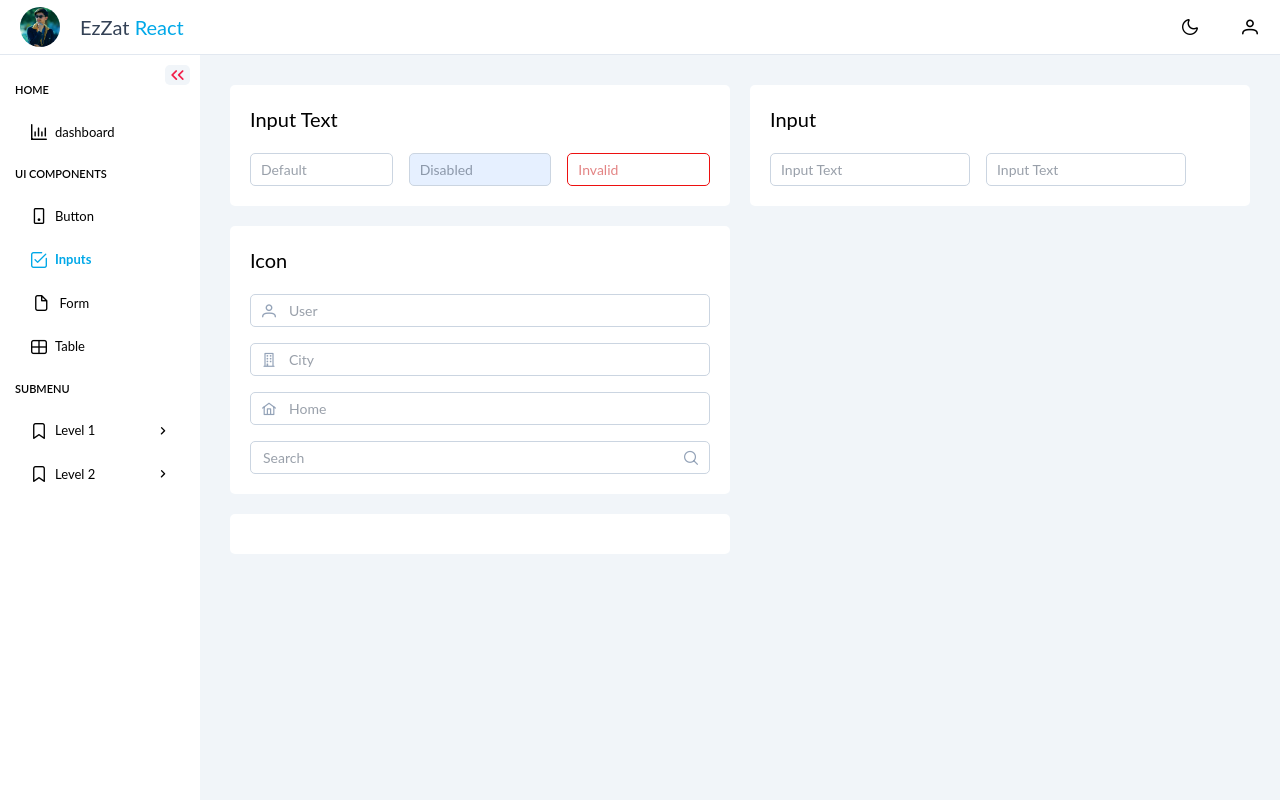
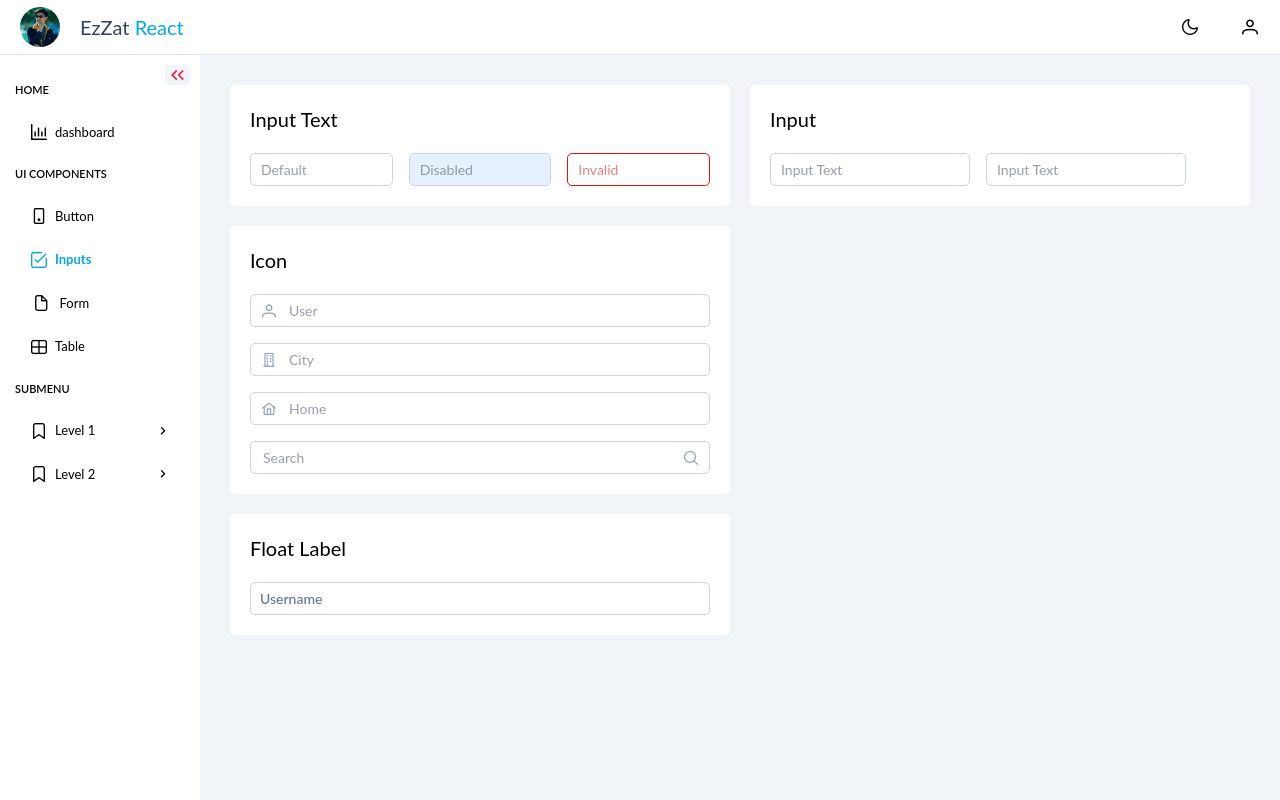
Before and after one commit to EzzatKhaqan/react-admin-dashboard, a React (Vite) app: page /admin/ui-kits/inputs in a window 1280 px wide. Built offline with nearby package versions, Linux system fonts and the light colour scheme.

Commit message:
feat: add FloatLabel component and update styles for float label support

```diff
--- a/src/assets/styles/common/input.scss
+++ b/src/assets/styles/common/input.scss
@@ -37,7 +37,7 @@ $e-input-invalid-text-color: #c70a0a;
     width: 100%;
   }
 }
-
+// IconFeild
 .e-icon-feild {
   position: relative;
 
@@ -66,3 +66,28 @@ $e-input-invalid-text-color: #c70a0a;
     padding-inline-end: calc((var(--e-form-padding-x) * 2) + var(--e-icon-size));
   }
 }
+
+// FloatLable
+
+.e-float-label {
+  position: relative;
+
+  label {
+    position: absolute;
+    pointer-events: none;
+    top: 50%;
+    transform: translateY(-50%);
+    transition: all 0.2s;
+    line-height: 1;
+    font-weight: var(--e-floatlabel-font-weight);
+    font-size: var(--e-floatlabel-size);
+    inset-inline-start: var(--e-floatlabel-position-x);
+    color: var(--e-floatlabel-color);
+  }
+
+  &:has(input:focus) label {
+    color: var(--e-primary-blue);
+    font-size: calc(var(--e-floatlabel-size) - var(--e-floatlabel-size) / 5);
+    top: 0;
+  }
+}
--- a/src/assets/styles/layout/variables/common.scss
+++ b/src/assets/styles/layout/variables/common.scss
@@ -26,4 +26,9 @@
   --e-form-padding-x: 12px;
   --e-form-padding-y: 6px;
   --e-icon-size: 14px;
+  --e-floatlabel-position-x: 10px;
+  --e-floatlabel-position-y: 5px;
+  --e-floatlabel-size: 14px;
+  --e-floatlabel-font-weight: 500;
+  --e-floatlabel-color: #64748b;
 }
--- a/src/modules/admin/uikit/Input.jsx
+++ b/src/modules/admin/uikit/Input.jsx
@@ -1,5 +1,5 @@
 import { useState } from 'react';
-import { InputText, IconFeild, InputIcon } from '../../../shared/index';
+import { InputText, IconFeild, InputIcon, FloatLabel } from '../../../shared/index';
 
 export const Input = () => {
   const [firstName, setFirstName] = useState();
@@ -22,7 +22,7 @@ export const Input = () => {
           </div>
           <div className="card flex flex-col gap-5">
             <h1 className="text-xl">Icon</h1>
-            <div className="flex md:flex-col gap-4">
+            <div className="flex flex-col gap-4">
               <IconFeild>
                 <InputIcon icon="pi pi-user"></InputIcon>
                 <InputText placeholder="User" className="e-input-text-fluid" />
@@ -41,7 +41,15 @@ export const Input = () => {
               </IconFeild>
             </div>
           </div>
-          <div className="card flex flex-col gap-5"></div>
+          <div className="card flex flex-col gap-5">
+            <div className="text-xl">Float Label</div>
+            <div className="flex flex-col gap-5">
+              <FloatLabel>
+                <InputText id="username" className="w-full"></InputText>
+                <label htmlFor="">Username</label>
+              </FloatLabel>
+            </div>
+          </div>
         </div>
         <div className="md:w-1/2">
           <div className="card flex flex-col gap-5">
--- /dev/null
+++ b/src/shared/components/input/FloatLabel.jsx
@@ -0,0 +1,7 @@
+export const FloatLabel = ({ children }) => {
+  return (
+    <>
+      <div className="e-float-label">{children}</div>
+    </>
+  );
+};
--- a/src/shared/components/input/InputText.jsx
+++ b/src/shared/components/input/InputText.jsx
@@ -49,6 +49,7 @@ export const InputText = ({
           .join(' ')}
         placeholder={placeholder}
         onChange={(e) => setModelValue(e.target.value)}
+        disabled={disabled}
       />
     </>
   );
--- a/src/shared/index.js
+++ b/src/shared/index.js
@@ -10,6 +10,7 @@ export { AppButton } from './components/common/button/AppButton.jsx';
 export { InputText } from './components/input/InputText.jsx';
 export { IconFeild } from './components/input/IconFeild.jsx';
 export { InputIcon } from './components/input/InputIcon.jsx';
+export { FloatLabel } from './components/input/FloatLabel.jsx';
 
 // utils
 
```
